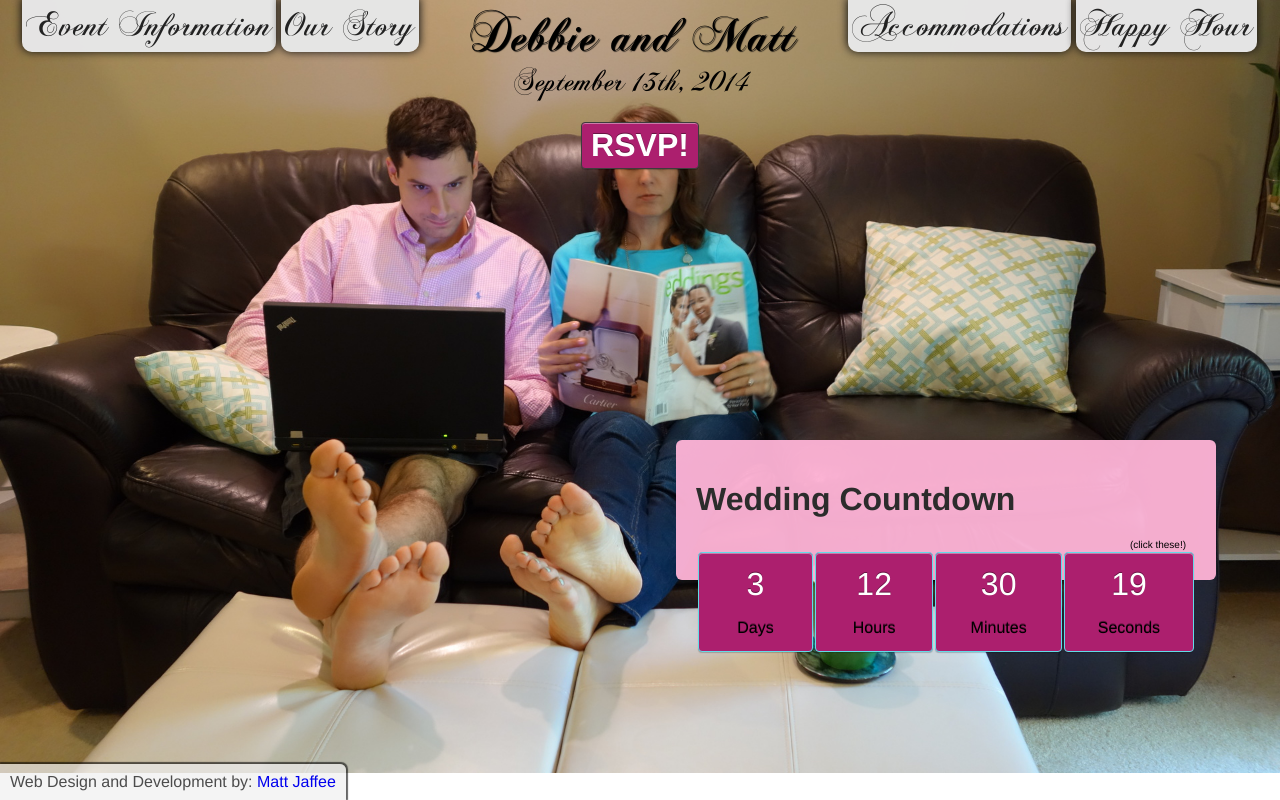
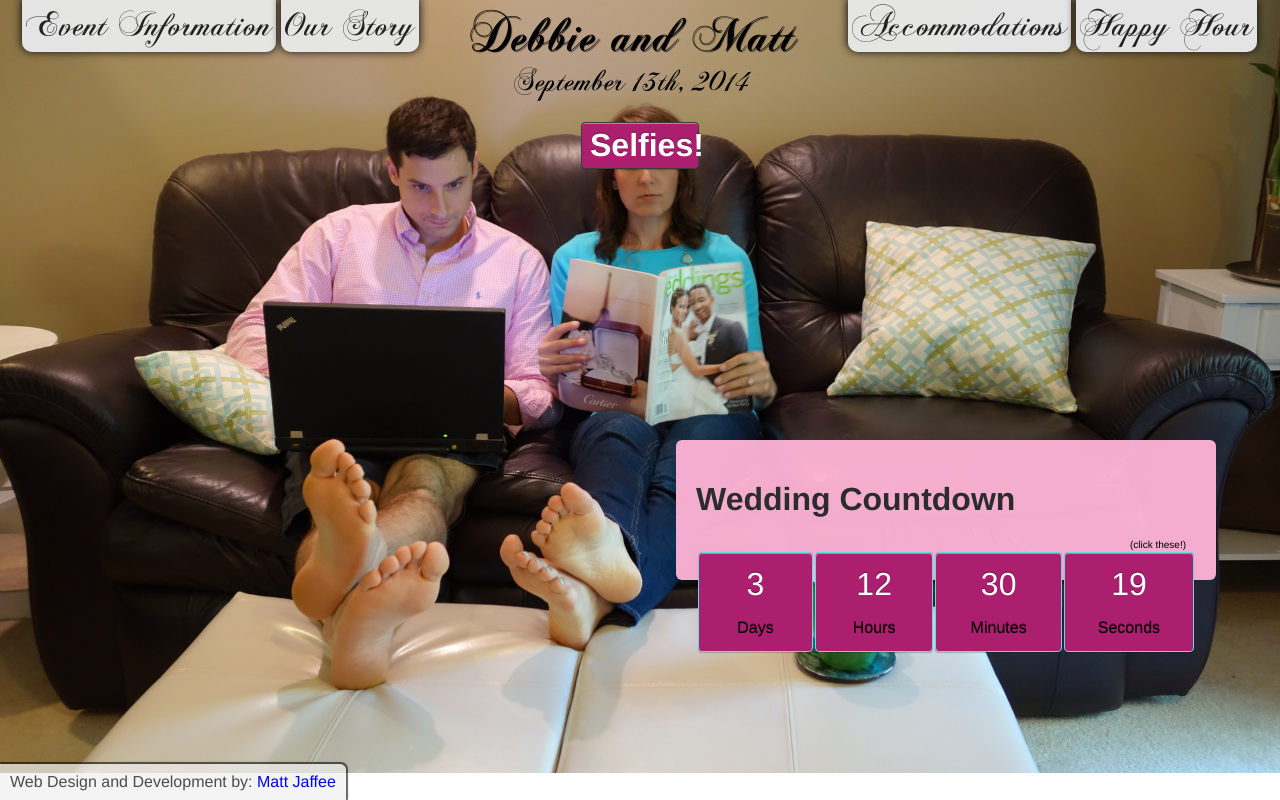
Before and after one commit to jaffee/jaffucci, a Flask app: page /home in a window 1280 px wide. Run offline with Flask 2, Linux system fonts and the light colour scheme; parts of the project's set-up code (start-up, migrations or seed data) failed here and were passed over; some libraries are stand-ins or nearby versions.

Commit message:
link to selfies instead of rsvp

```diff
--- a/jaffucci/templates/home.html
+++ b/jaffucci/templates/home.html
@@ -25,7 +25,7 @@
 
 {% block body %}
   <div id="rsvplink" class="button">
-    <a href="{{ url_for('rsvp') }}"> RSVP! </a>
+    <a href="{{ url_for('selfies') }}"> Selfies! </a>
   </div>
   <div id="countdown">
     <h1> Wedding Countdown </h1>
```
